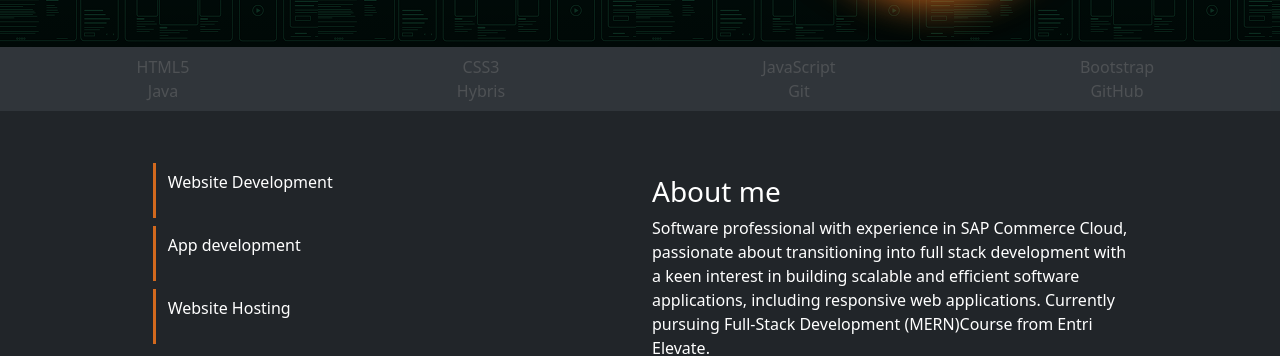
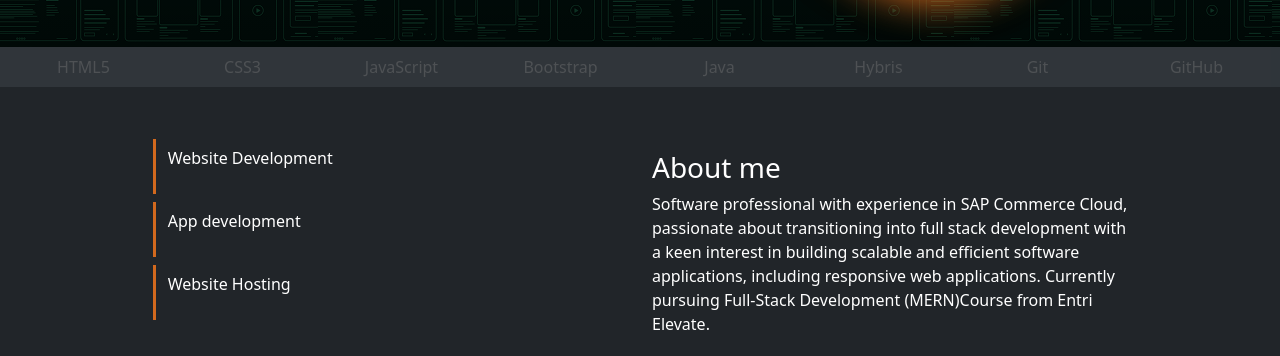
Before and after one commit to Shabnapm99/entry-portfolio, a plain HTML site: page index.html in a window 1280 px wide. Shown: the part 445-801 px from the top of the page. Drawn offline with nearby package versions, Linux system fonts and the light colour scheme.

Commit message:
Corrected the behaviour of skills section

```diff
--- a/index.html
+++ b/index.html
@@ -85,15 +85,15 @@
         <!-- Skills Section -->
 
         <section id="skills" class="bg-secondary px-3 py-2 text-center" style="opacity: 0.2;">
-            <div class="row text-white row-cols-4 row-cols-md-8">
-                <div class="col">HTML5</div>
-                <div class="col">CSS3</div>
-                <div class="col">JavaScript</div>
-                <div class="col">Bootstrap</div>
-                <div class="col">Java</div>
-                <div class="col">Hybris</div>
-                <div class="col">Git</div>
-                <div class="col">GitHub</div>
+            <div class="row text-white row-cols-4">
+                <div class="col col-md">HTML5</div>
+                <div class="col col-md">CSS3</div>
+                <div class="col col-md">JavaScript</div>
+                <div class="col col-md">Bootstrap</div>
+                <div class="col col-md">Java</div>
+                <div class="col col-md">Hybris</div>
+                <div class="col col-md">Git</div>
+                <div class="col col-md">GitHub</div>
             </div>
         </section>
 
```
